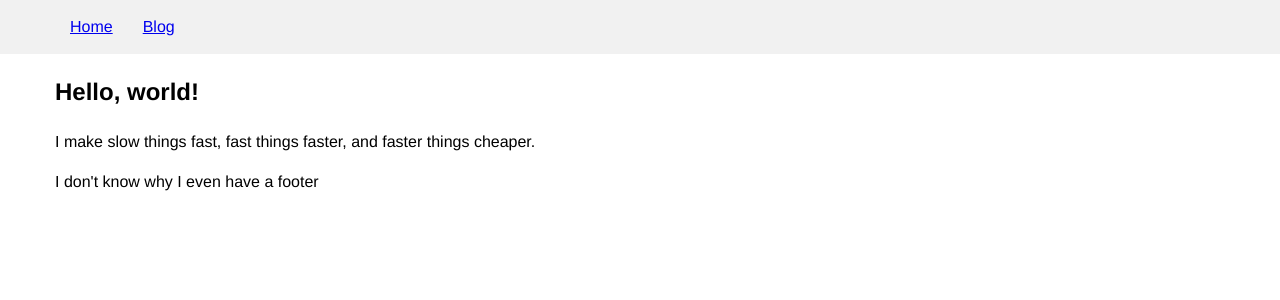
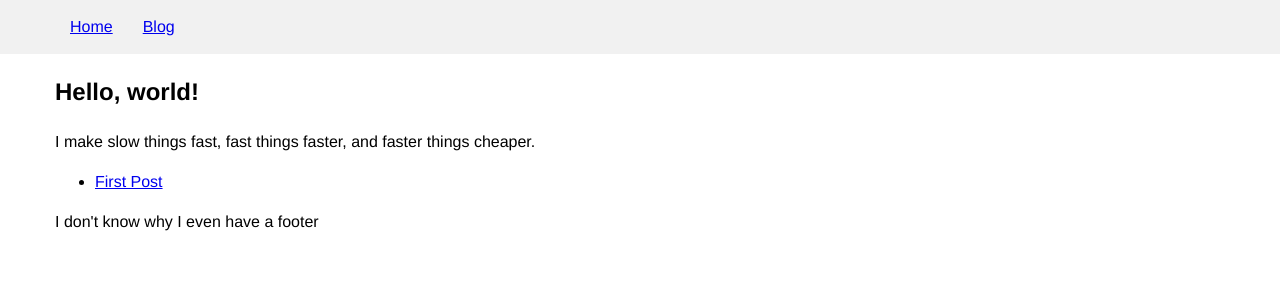
Before and after one commit to Sunstradamus/Sunstradamus.github.io, a Jekyll site: the page built from index.html, in a window 1280 px wide. Shown: the top 300 px of the page. Built offline with Jekyll 4.4.1, drawn with Linux system fonts in a browser that asks for light colours.

Commit message:
Testing posts

```diff
--- a/index.html
+++ b/index.html
@@ -6,3 +6,11 @@ title: Home | Hi Googlebot
 <h1>Hello, world!</h1>
 
 <p>I make slow things fast, fast things faster, and faster things cheaper.</p>
+
+<ul>
+  {% for post in site.posts %}
+    <li>
+      <a href="{{ post.url }}">{{ post.title }}</a>
+    </li>
+  {% endfor %}
+</ul>
```
Also changed, not shown: _posts/2019-08-10-first-post.md (added, +8 -0 lines).
